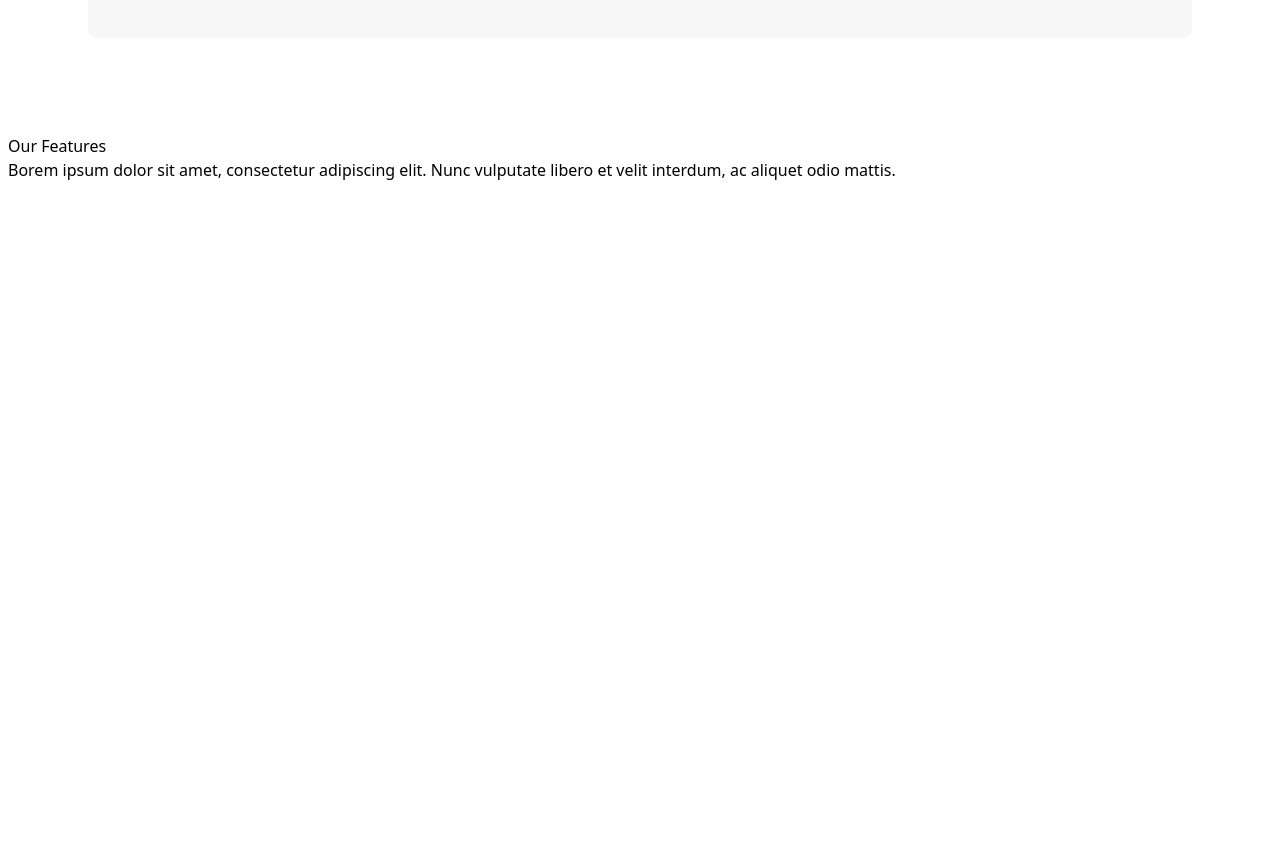
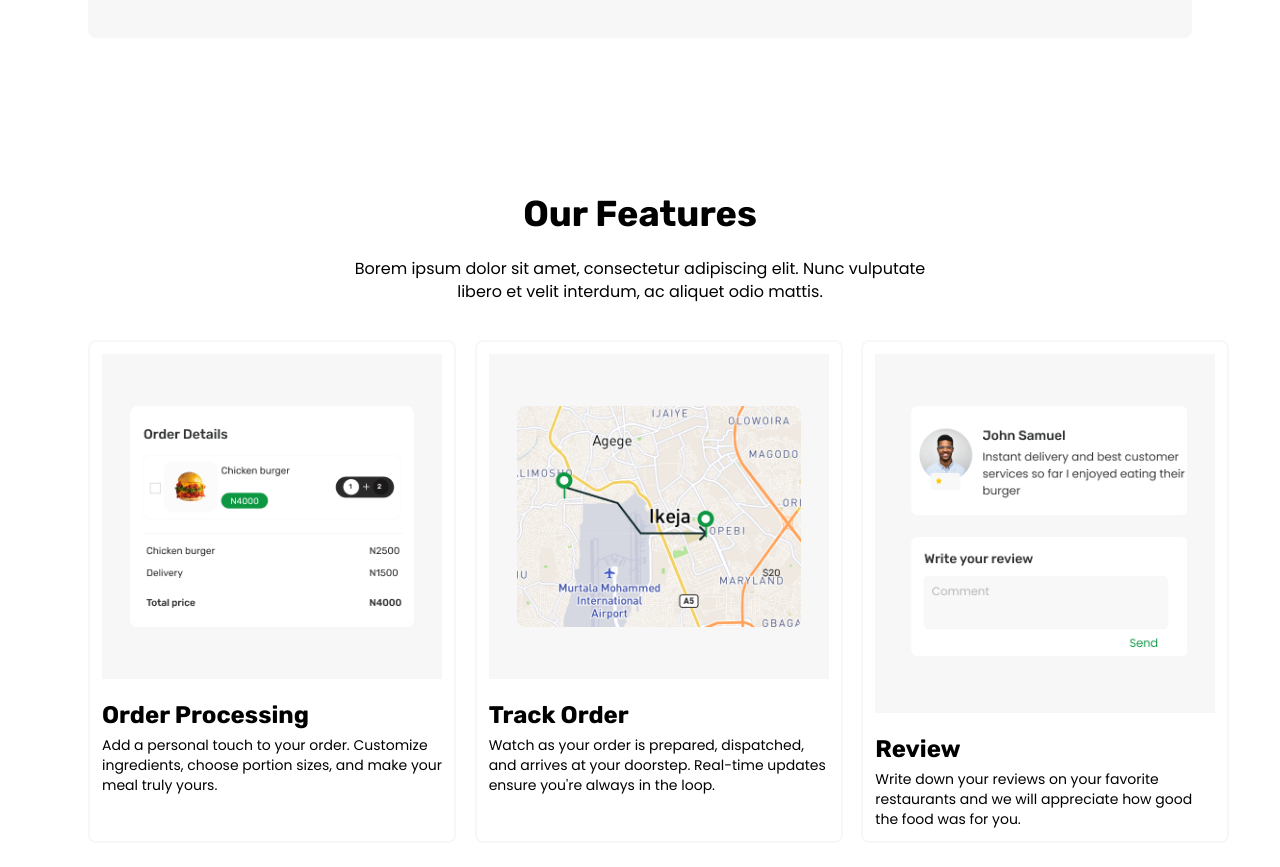
Before and after one commit to Jchosenn/cravings_food, a React (Vite) app: page / in a window 1280 px wide. Shown: the part 1085-1952 px from the top of the page. Before the commit the page ends 1267 px from the top, so only its background shows below. Built offline with nearby package versions, Linux system fonts and the light colour scheme.

Commit message:
feat: map through cards

```diff
--- a/src/components/Features.jsx
+++ b/src/components/Features.jsx
@@ -1,15 +1,71 @@
 import React from 'react'
+import order from "../assets/images/craving-order.png"
+import track from "../assets/images/craving-track-order.png"
+import review from "../assets/images/craving-review.png"
+import { div } from 'framer-motion/client'
+
+
+const OrderFeatures =[
+    {
+        img: order,
+        title: "Order Processing",
+        description: "Add a personal touch to your order. Customize ingredients, choose portion sizes, and make your meal truly yours.",
+    },
+
+    {
+        img: track,
+        title: "Track Order",
+        description: "Watch as your order is prepared, dispatched, and arrives at your doorstep. Real-time updates ensure you're always in the loop.",
+    },
+
+    {
+        img: review,
+        title: "Review",
+        description: "Write down your reviews on your favorite restaurants and we will appreciate how good the food was for you.",
+    },
+
+]
 
 export const Features = () => {
   return (
-    <div>
-        <div>
-            <h2>Our Features</h2>
-            <p>Borem ipsum dolor sit amet, consectetur adipiscing elit. Nunc vulputate libero et velit interdum, ac aliquet odio mattis.</p>
-            <div>
-                <div>
-
-                </div>
+    <div className="px-6 py-10 md:px-20 lg:py-15">
+        <div className='font-poppins flex flex-col gap-9'>
+            <h2 className='text-3xl md:text-4xl font-bold font-rubik mx-auto'>Our Features</h2>
+            <p className='mx-auto -mt-3 text-sm md:text-[16px] md:w-150 text-center'>Borem ipsum dolor sit amet, consectetur adipiscing elit. Nunc vulputate libero et velit interdum, ac aliquet odio mattis.</p>
+            <div className='grid md:grid-cols-2 lg:grid-cols-3 gap-14'>
+                {OrderFeatures.map((card, index) =>(
+                    <div
+                    key={index}
+                    className='border-2 border-[#F7F7F7] rounded-lg flex flex-col py-3 px-3  gap-5 md:w-92 items-center'
+                    >
+                    <img
+                    src={card.img}
+                    alt={card.title}
+                    className='bg-[#F7F7F7] w-fit px-7 py-13 rounde'
+                    />
+                    <h2 className='self-start text-2xl font-bold font-rubik w-fit'>
+                        {card.title}
+                    </h2>
+                    <p className='-mt-4 text-sm'>
+                        {card.description}
+                    </p>
+                    </div>
+                ))}
+            {/* <div className='border-2 border-[#F7F7F7] rounded-lg flex flex-col py-3 px-3  gap-5 md:w-92 items-center'>
+                    <img src={order} alt="" className='bg-[#F7F7F7] w-fit px-7 py-13 rounded-md' />
+                <h2 className='self-start text-2xl font-bold font-rubik w-fit'>Order Processing</h2>
+                <p className='-mt-4 text-sm'>Add a personal touch to your order. Customize ingredients, choose portion sizes, and make your meal truly yours.</p>
+            </div>
+            <div className='border-2 border-[#F7F7F7] rounded-lg flex flex-col py-3 px-3  gap-5 md:w-92 items-center'>
+                    <img src={track} alt="" className='bg-[#F7F7F7] w-fit px-7 py-13 rounded-md' />
+                <h2 className='self-start text-2xl font-bold font-rubik w-fit'>Track Order</h2>
+                <p className='-mt-4 text-sm'>Watch as your order is prepared, dispatched, and arrives at your doorstep. Real-time updates ensure you're always in the loop.</p>
+            </div>
+            <div className='border-2 border-[#F7F7F7] rounded-lg flex flex-col py-3 px-3  gap-5 md:w-92 items-center'>
+                    <img src={review} alt="" className='bg-[#F7F7F7] w-fit px-7 py-8 rounded-md' />
+                <h2 className='self-start text-2xl font-bold font-rubik w-fit'>Reviews</h2>
+                <p className='-mt-4 text-sm'>Write down your reviews on your favorite restaurants and we will appreciate how good the food was for you.</p>
+            </div> */}
             </div>
         </div>
     </div>
```
